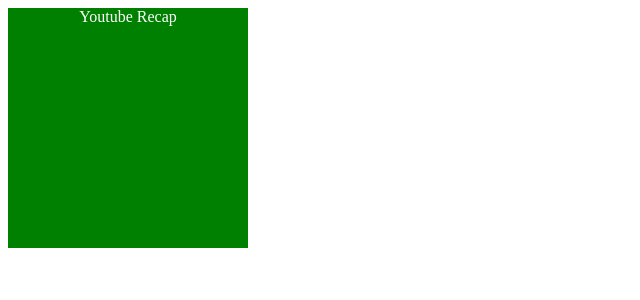
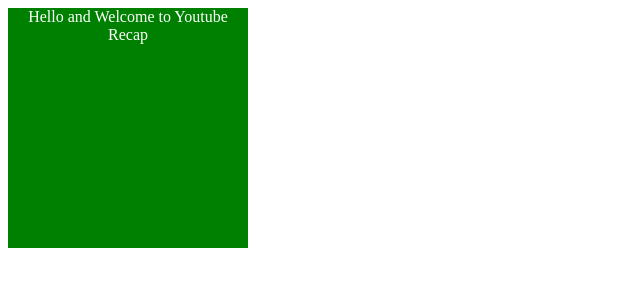
Before and after one commit to SiddharthaBose30/TubeRecap, a React (Create React App) app: page / in a window 1280 px wide. Shown: the top 300 px of the page, without its empty margins (0-640 px from the left). Built offline with nearby package versions, Linux system fonts and the light colour scheme; the HTML template or start-up script is replaced by a standard one.

Commit message:
Name changes

```diff
--- a/src/App.tsx
+++ b/src/App.tsx
@@ -2,7 +2,7 @@
 function App() {
   return (
     <div className="App">
-      Youtube Recap
+      Hello and Welcome to Youtube Recap
     </div>
   );
 }
```
Also changed, not shown: manifest.json.
